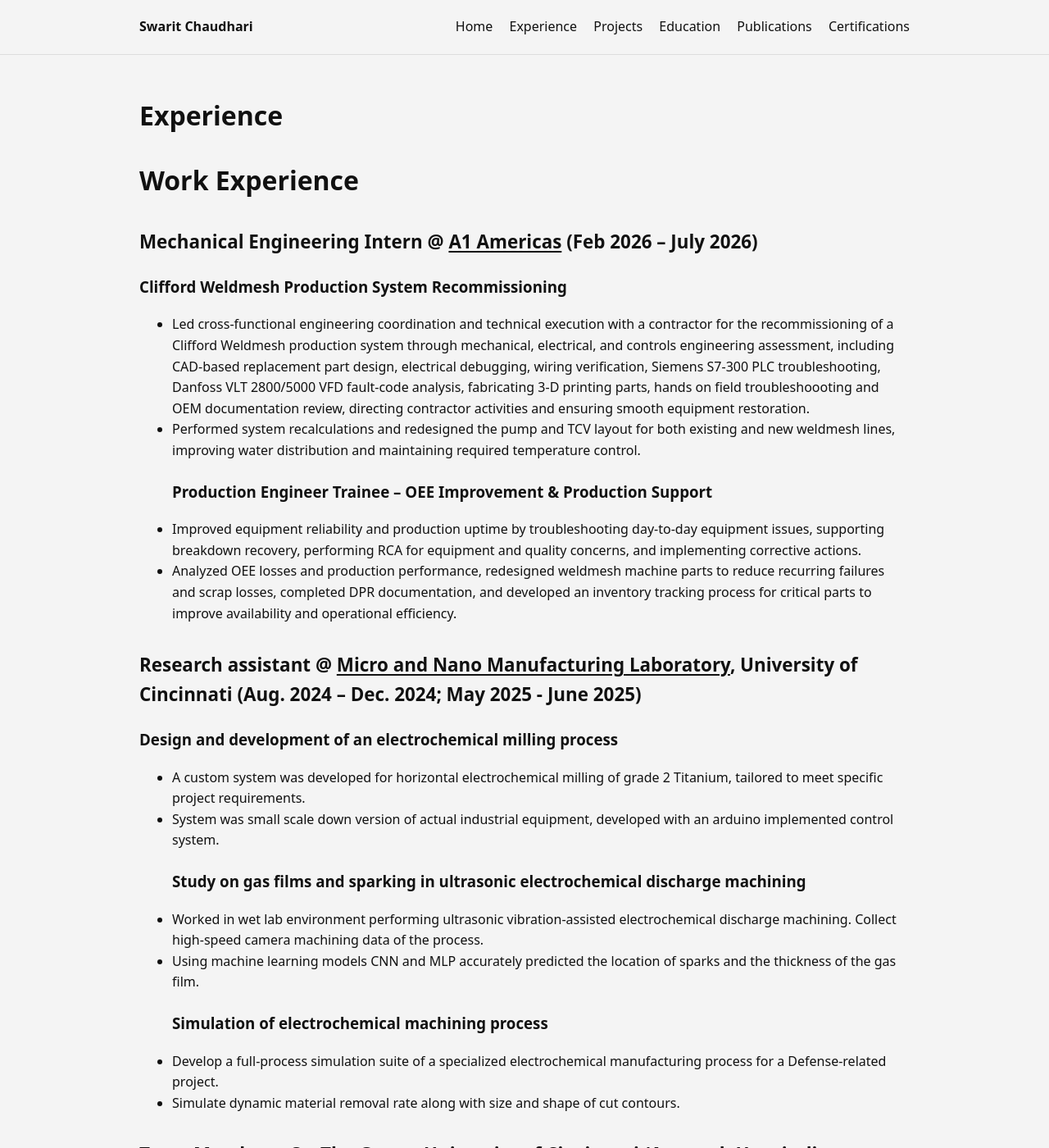
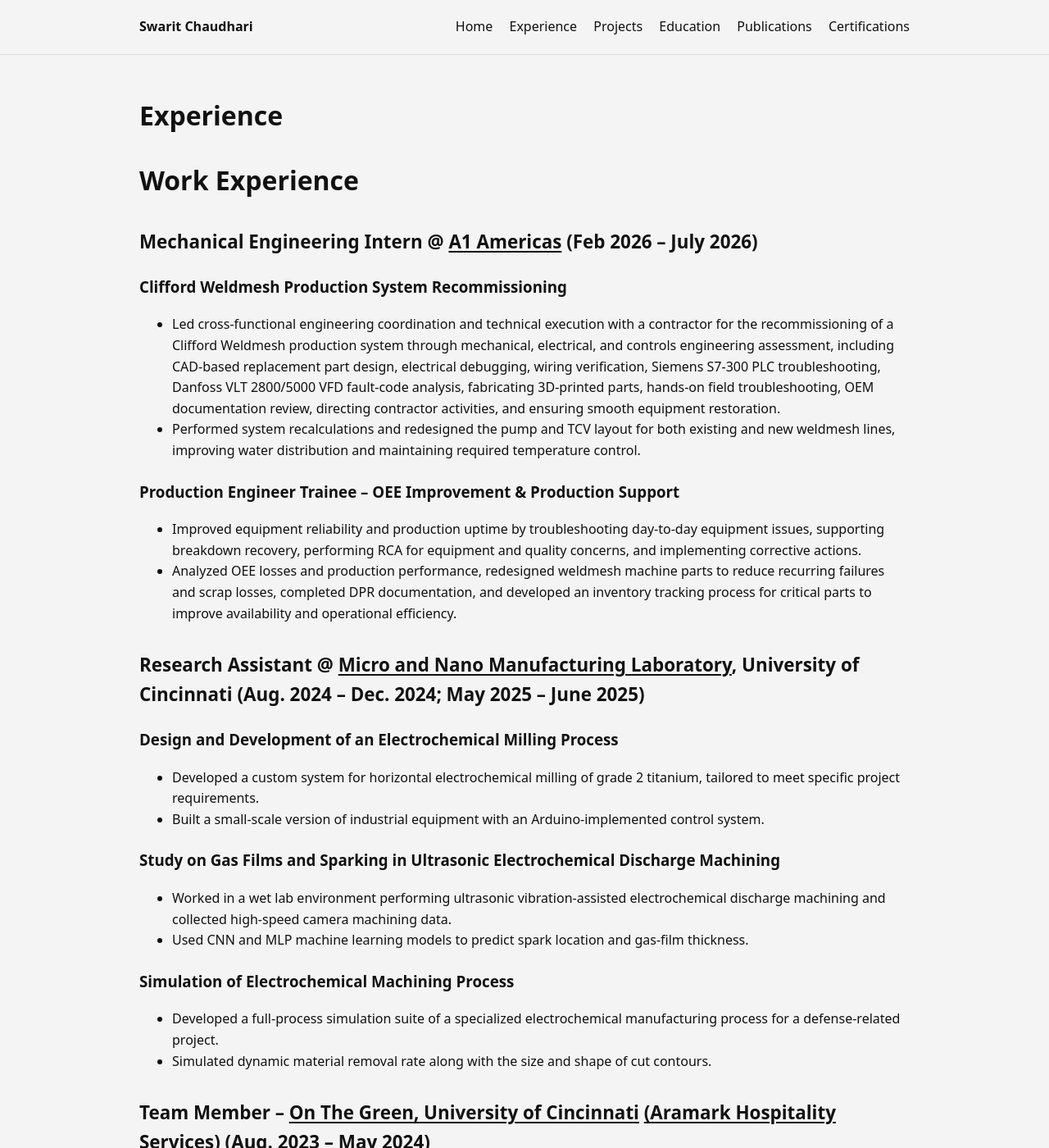
Before and after one commit to Swarit31/Swarit31.github.io, a Jekyll site: the page built from Experience.md, in a window 1280 px wide and 1400 px high. Shown: the whole window at 82% size. Built offline with Jekyll 4.4.1, drawn with Linux system fonts in a browser that asks for light colours; some of the changed text lies outside the part shown.

Commit message:
Update Experience.md

```diff
--- a/Experience.md
+++ b/Experience.md
@@ -9,28 +9,39 @@ permalink: /experience/
 ## Mechanical Engineering Intern @ [A1 Americas](https://www.a1americas.com/) (Feb 2026 – July 2026)
 
 ### Clifford Weldmesh Production System Recommissioning
-  - Led cross-functional engineering coordination and technical execution with a contractor for the recommissioning of a Clifford Weldmesh production system through mechanical, electrical, and controls engineering assessment, including CAD-based replacement part design, electrical debugging, wiring verification, Siemens S7-300 PLC troubleshooting, Danfoss VLT 2800/5000 VFD fault-code analysis, fabricating 3-D printing parts, hands on field troubleshoooting and OEM documentation review, directing contractor activities and ensuring smooth equipment restoration.
-  - Performed system recalculations and redesigned the pump and TCV layout for both existing and new weldmesh lines, improving water distribution and maintaining required temperature control.
+
+- Led cross-functional engineering coordination and technical execution with a contractor for the recommissioning of a Clifford Weldmesh production system through mechanical, electrical, and controls engineering assessment, including CAD-based replacement part design, electrical debugging, wiring verification, Siemens S7-300 PLC troubleshooting, Danfoss VLT 2800/5000 VFD fault-code analysis, fabricating 3D-printed parts, hands-on field troubleshooting, OEM documentation review, directing contractor activities, and ensuring smooth equipment restoration.
+- Performed system recalculations and redesigned the pump and TCV layout for both existing and new weldmesh lines, improving water distribution and maintaining required temperature control.
+
 ### Production Engineer Trainee – OEE Improvement & Production Support
+
 - Improved equipment reliability and production uptime by troubleshooting day-to-day equipment issues, supporting breakdown recovery, performing RCA for equipment and quality concerns, and implementing corrective actions.
 - Analyzed OEE losses and production performance, redesigned weldmesh machine parts to reduce recurring failures and scrap losses, completed DPR documentation, and developed an inventory tracking process for critical parts to improve availability and operational efficiency.
 
-## Research assistant @ [Micro and Nano Manufacturing Laboratory](https://ceas.uc.edu/research/centers-labs/micro-and-nano-manufacturing-laboratory/research.html), University of Cincinnati      (Aug. 2024 – Dec. 2024; May 2025 - June 2025)
-###  Design and development of an electrochemical milling process
-  -	A custom system was developed for horizontal electrochemical milling of grade 2 Titanium, tailored to meet specific project requirements.
-  -	System was small scale down version of actual industrial equipment, developed with an arduino implemented control system.
-### Study on gas films and sparking in ultrasonic electrochemical discharge machining
-  -	Worked in wet lab environment performing ultrasonic vibration-assisted electrochemical discharge machining. Collect high-speed camera machining data of the process.
-  - Using machine learning models CNN and MLP accurately predicted the location of sparks and the thickness of the gas film.
-### Simulation of electrochemical machining process
-  -	Develop a full-process simulation suite of a specialized electrochemical manufacturing process for a Defense-related project.
-  -	Simulate dynamic material removal rate along with size and shape of cut contours.
+## Research Assistant @ [Micro and Nano Manufacturing Laboratory](https://ceas.uc.edu/research/centers-labs/micro-and-nano-manufacturing-laboratory/research.html), University of Cincinnati (Aug. 2024 – Dec. 2024; May 2025 – June 2025)
 
-## Team Member – [On The Green, University of Cincinnati](https://ucdining.sodexomyway.com/en-us/locations/on-the-green) [(Aramark Hospitality Services)](https://www.aramark.com/our-services/hospitality-management)	    (Aug 2023 - May 2024)
-  - Oversaw dishwashing operations and ensured timely completion of cleaning tasks by coordinating with student workers.
-  - Distributed cleaned kitchen equipment to designated sections in the dining hall and maintained high standards of cleanliness in the dining area.
-  - Occasionally assisted with table cleaning, serving section upkeep, and operated the billing counter to support operations. This contributed to a smooth and efficient dining experience for students and staff.
+### Design and Development of an Electrochemical Milling Process
 
-## Event Staff – [University of Cincinnati Parking Services](https://www.uc.edu/about/parking.html)					    (May 2023 - Aug 2024)
-  - Assisted with parking operations during events by collecting payments, issuing entry tickets, and managing traffic flow. Guided guests to event locations, resolved inquiries, and ensured smooth garage exits.
-  - Communicated broader issues to the office via radio, contributing to a seamless and enjoyable experience for attendees.
+- Developed a custom system for horizontal electrochemical milling of grade 2 titanium, tailored to meet specific project requirements.
+- Built a small-scale version of industrial equipment with an Arduino-implemented control system.
+
+### Study on Gas Films and Sparking in Ultrasonic Electrochemical Discharge Machining
+
+- Worked in a wet lab environment performing ultrasonic vibration-assisted electrochemical discharge machining and collected high-speed camera machining data.
+- Used CNN and MLP machine learning models to predict spark location and gas-film thickness.
+
+### Simulation of Electrochemical Machining Process
+
+- Developed a full-process simulation suite of a specialized electrochemical manufacturing process for a defense-related project.
+- Simulated dynamic material removal rate along with the size and shape of cut contours.
+
+## Team Member – [On The Green, University of Cincinnati](https://ucdining.sodexomyway.com/en-us/locations/on-the-green) [(Aramark Hospitality Services)](https://www.aramark.com/our-services/hospitality-management) (Aug. 2023 – May 2024)
+
+- Oversaw dishwashing operations and ensured timely completion of cleaning tasks by coordinating with student workers.
+- Distributed cleaned kitchen equipment to designated sections in the dining hall and maintained high standards of cleanliness in the dining area.
+- Assisted with table cleaning, serving section upkeep, and billing-counter operations to support daily dining operations.
+
+## Event Staff – [University of Cincinnati Parking Services](https://www.uc.edu/about/parking.html) (May 2023 – Aug. 2024)
+
+- Assisted with parking operations during events by collecting payments, issuing entry tickets, and managing traffic flow.
+- Guided guests to event locations, resolved inquiries, ensured smooth garage exits, and communicated broader issues to the office via radio.
```
